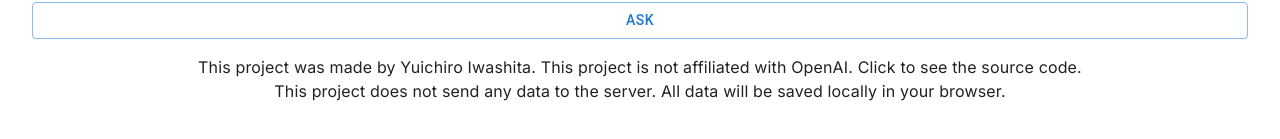
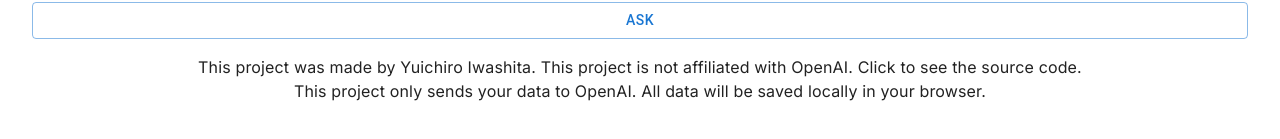
Before and after one commit to yiRMT/GenerativeTechSupport, a Next.js app: page / in a window 1280 px wide. Shown: the part 573-712 px from the top of the page. Built offline with nearby package versions, Linux system fonts and the light colour scheme.

Commit message:
modified footer

```diff
--- a/components/footer.js
+++ b/components/footer.js
@@ -15,7 +15,7 @@ const Footer = () => {
             </Link>
           </p>
           <p>
-            This project does not send any data to the server.
+            This project only sends your data to OpenAI.
             All data will be saved locally in your browser.
           </p>
         </div>
```
